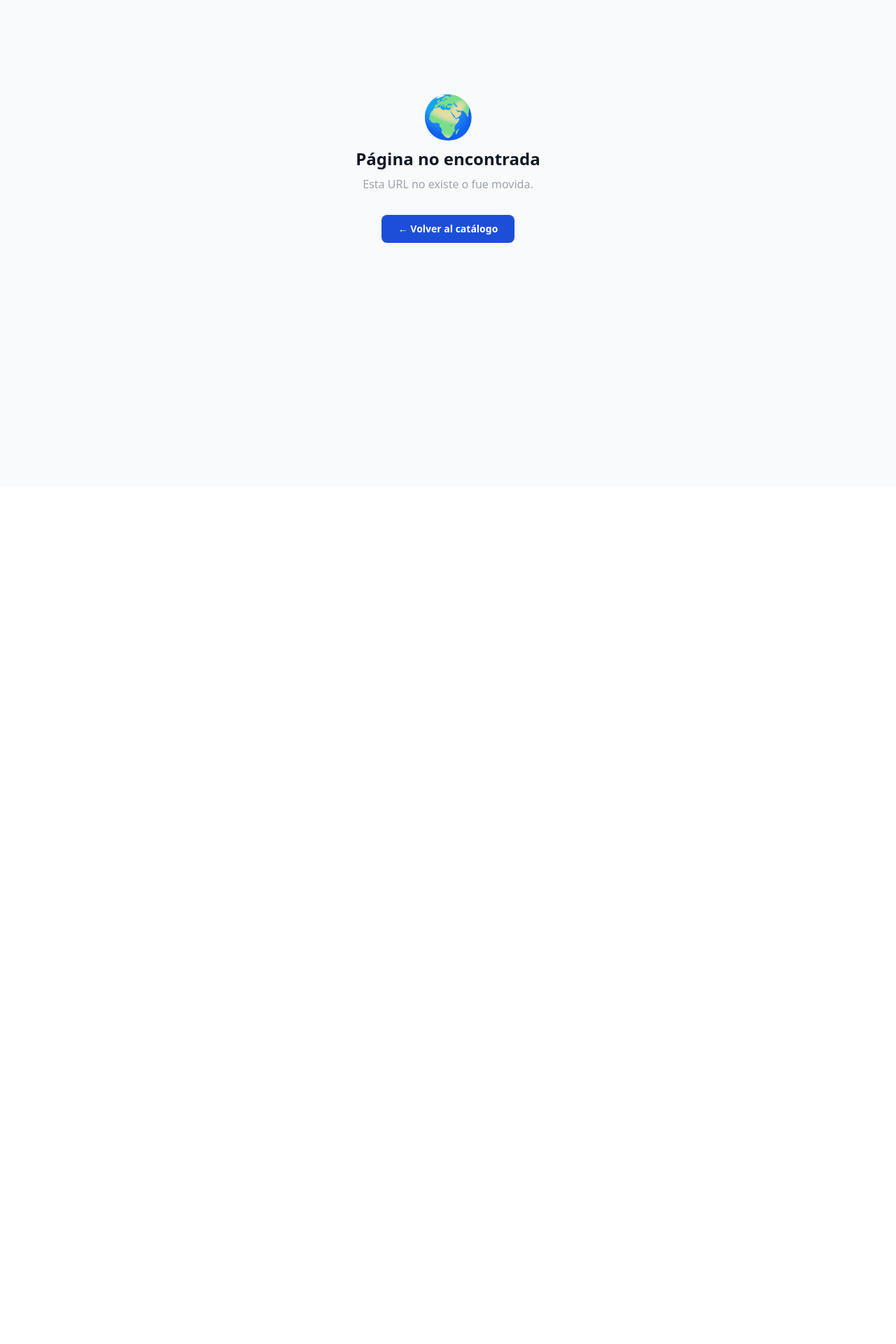
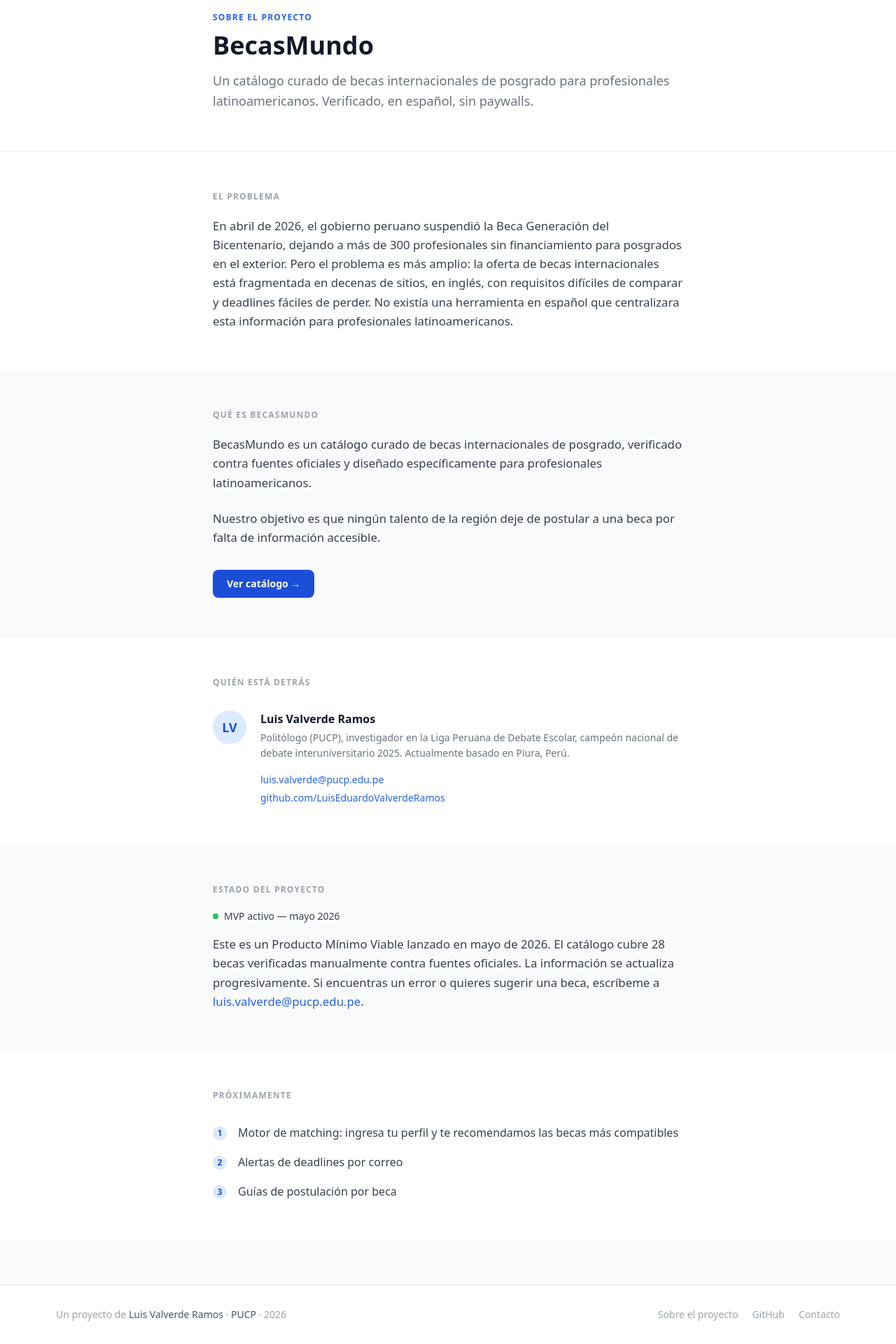
Before and after one commit to LuisEduardoValverdeRamos/latam_web_becas, a React (Vite) app: page /#/sobre in a window 1280 px wide. Shown: the part 104-2024 px from the top of the page at 70% size. Before the commit the page ends 800 px from the top, so only its background shows below. Built offline with nearby package versions, Linux system fonts and the light colour scheme.

Commit message:
feat: página Sobre el proyecto, Footer global, ruta /sobre

```diff
--- a/src/App.jsx
+++ b/src/App.jsx
@@ -1,21 +1,27 @@
 import { HashRouter, Routes, Route } from 'react-router-dom'
 import NavBar from './components/NavBar'
+import Footer from './components/Footer'
 import Home from './pages/Home'
 import Catalog from './pages/Catalog'
 import BecaDetail from './pages/BecaDetail'
+import About from './pages/About'
 import NotFound from './pages/NotFound'
 
 export default function App() {
   return (
     <HashRouter>
-      <div className="min-h-screen bg-gray-50">
+      <div className="min-h-screen bg-gray-50 flex flex-col">
         <NavBar />
+        <div className="flex-1">
           <Routes>
             <Route path="/"          element={<Home />} />
             <Route path="/becas"     element={<Catalog />} />
             <Route path="/becas/:id" element={<BecaDetail />} />
+            <Route path="/sobre"     element={<About />} />
             <Route path="*"          element={<NotFound />} />
           </Routes>
+        </div>
+        <Footer />
       </div>
     </HashRouter>
   )
--- /dev/null
+++ b/src/components/Footer.jsx
@@ -0,0 +1,37 @@
+import { Link } from 'react-router-dom'
+
+export default function Footer() {
+  return (
+    <footer className="border-t border-gray-200 bg-white mt-16">
+      <div className="max-w-6xl mx-auto px-4 py-8 flex flex-col sm:flex-row items-center justify-between gap-3 text-sm text-gray-400">
+        <p>
+          Un proyecto de{' '}
+          <span className="text-gray-600 font-medium">Luis Valverde Ramos</span>
+          {' · '}
+          <span className="text-gray-600">PUCP</span>
+          {' · '}
+          2026
+        </p>
+        <div className="flex gap-5">
+          <Link to="/sobre" className="hover:text-blue-600 transition-colors">
+            Sobre el proyecto
+          </Link>
+          <a
+            href="https://github.com/LuisEduardoValverdeRamos/latam_web_becas"
+            target="_blank"
+            rel="noopener noreferrer"
+            className="hover:text-blue-600 transition-colors"
+          >
+            GitHub
+          </a>
+          <a
+            href="mailto:luis.valverde@pucp.edu.pe"
+            className="hover:text-blue-600 transition-colors"
+          >
+            Contacto
+          </a>
+        </div>
+      </div>
+    </footer>
+  )
+}
--- a/src/components/NavBar.jsx
+++ b/src/components/NavBar.jsx
@@ -18,6 +18,16 @@ export default function NavBar() {
           >
             Catálogo
           </NavLink>
+          <NavLink
+            to="/sobre"
+            className={({ isActive }) =>
+              isActive
+                ? 'text-blue-700 border-b-2 border-blue-700 pb-0.5'
+                : 'text-gray-500 hover:text-blue-700 transition-colors'
+            }
+          >
+            Sobre el proyecto
+          </NavLink>
         </div>
       </div>
     </nav>
--- /dev/null
+++ b/src/pages/About.jsx
@@ -0,0 +1,140 @@
+import { Link } from 'react-router-dom'
+
+const PROXIMAMENTE = [
+  'Motor de matching: ingresa tu perfil y te recomendamos las becas más compatibles',
+  'Alertas de deadlines por correo',
+  'Guías de postulación por beca',
+]
+
+export default function About() {
+  return (
+    <main className="bg-white">
+
+      {/* Hero strip */}
+      <section className="border-b border-gray-100 py-14 px-4">
+        <div className="max-w-2xl mx-auto">
+          <p className="text-xs font-semibold uppercase tracking-widest text-blue-600 mb-3">
+            Sobre el proyecto
+          </p>
+          <h1 className="text-3xl sm:text-4xl font-bold text-gray-900 leading-tight mb-4">
+            BecasMundo
+          </h1>
+          <p className="text-gray-500 text-lg leading-relaxed">
+            Un catálogo curado de becas internacionales de posgrado para profesionales latinoamericanos. Verificado, en español, sin paywalls.
+          </p>
+        </div>
+      </section>
+
+      {/* El problema */}
+      <section className="py-14 px-4 border-b border-gray-100">
+        <div className="max-w-2xl mx-auto">
+          <h2 className="text-xs font-semibold uppercase tracking-widest text-gray-400 mb-5">
+            El problema
+          </h2>
+          <p className="text-gray-700 leading-relaxed text-[1.05rem]">
+            En abril de 2026, el gobierno peruano suspendió la Beca Generación del Bicentenario, dejando a más de 300 profesionales sin financiamiento para posgrados en el exterior. Pero el problema es más amplio: la oferta de becas internacionales está fragmentada en decenas de sitios, en inglés, con requisitos difíciles de comparar y deadlines fáciles de perder. No existía una herramienta en español que centralizara esta información para profesionales latinoamericanos.
+          </p>
+        </div>
+      </section>
+
+      {/* Qué es */}
+      <section className="py-14 px-4 bg-gray-50 border-b border-gray-100">
+        <div className="max-w-2xl mx-auto">
+          <h2 className="text-xs font-semibold uppercase tracking-widest text-gray-400 mb-5">
+            Qué es BecasMundo
+          </h2>
+          <p className="text-gray-700 leading-relaxed text-[1.05rem] mb-6">
+            BecasMundo es un catálogo curado de becas internacionales de posgrado, verificado contra fuentes oficiales y diseñado específicamente para profesionales latinoamericanos.
+          </p>
+          <p className="text-gray-700 leading-relaxed text-[1.05rem]">
+            Nuestro objetivo es que ningún talento de la región deje de postular a una beca por falta de información accesible.
+          </p>
+          <div className="mt-8">
+            <Link
+              to="/becas"
+              className="inline-block bg-blue-700 text-white text-sm font-semibold px-5 py-2.5 rounded-lg hover:bg-blue-800 transition-colors"
+            >
+              Ver catálogo →
+            </Link>
+          </div>
+        </div>
+      </section>
+
+      {/* Quién está detrás */}
+      <section className="py-14 px-4 border-b border-gray-100">
+        <div className="max-w-2xl mx-auto">
+          <h2 className="text-xs font-semibold uppercase tracking-widest text-gray-400 mb-8">
+            Quién está detrás
+          </h2>
+          <div className="flex gap-5 items-start">
+            <div className="w-12 h-12 rounded-full bg-blue-100 flex items-center justify-center text-blue-700 font-bold text-lg flex-shrink-0">
+              LV
+            </div>
+            <div>
+              <p className="font-semibold text-gray-900 text-base">Luis Valverde Ramos</p>
+              <p className="text-gray-500 text-sm mt-1 leading-relaxed">
+                Politólogo (PUCP), investigador en la Liga Peruana de Debate Escolar, campeón nacional de debate interuniversitario 2025. Actualmente basado en Piura, Perú.
+              </p>
+              <div className="flex flex-col gap-1.5 mt-4">
+                <a
+                  href="mailto:luis.valverde@pucp.edu.pe"
+                  className="text-sm text-blue-600 hover:underline"
+                >
+                  luis.valverde@pucp.edu.pe
+                </a>
+                <a
+                  href="https://github.com/LuisEduardoValverdeRamos"
+                  target="_blank"
+                  rel="noopener noreferrer"
+                  className="text-sm text-blue-600 hover:underline"
+                >
+                  github.com/LuisEduardoValverdeRamos
+                </a>
+              </div>
+            </div>
+          </div>
+        </div>
+      </section>
+
+      {/* Estado del proyecto */}
+      <section className="py-14 px-4 bg-gray-50 border-b border-gray-100">
+        <div className="max-w-2xl mx-auto">
+          <h2 className="text-xs font-semibold uppercase tracking-widest text-gray-400 mb-5">
+            Estado del proyecto
+          </h2>
+          <div className="flex items-center gap-2 mb-4">
+            <span className="inline-block w-2 h-2 rounded-full bg-green-500"></span>
+            <span className="text-sm font-medium text-gray-700">MVP activo — mayo 2026</span>
+          </div>
+          <p className="text-gray-700 leading-relaxed text-[1.05rem]">
+            Este es un Producto Mínimo Viable lanzado en mayo de 2026. El catálogo cubre 28 becas verificadas manualmente contra fuentes oficiales. La información se actualiza progresivamente. Si encuentras un error o quieres sugerir una beca, escríbeme a{' '}
+            <a href="mailto:luis.valverde@pucp.edu.pe" className="text-blue-600 hover:underline">
+              luis.valverde@pucp.edu.pe
+            </a>
+            .
+          </p>
+        </div>
+      </section>
+
+      {/* Próximamente */}
+      <section className="py-14 px-4">
+        <div className="max-w-2xl mx-auto">
+          <h2 className="text-xs font-semibold uppercase tracking-widest text-gray-400 mb-8">
+            Próximamente
+          </h2>
+          <ul className="space-y-4">
+            {PROXIMAMENTE.map((item, i) => (
+              <li key={i} className="flex gap-4 items-start">
+                <span className="mt-1 w-5 h-5 rounded-full bg-blue-100 text-blue-700 text-xs font-bold flex items-center justify-center flex-shrink-0">
+                  {i + 1}
+                </span>
+                <span className="text-gray-700 leading-relaxed">{item}</span>
+              </li>
+            ))}
+          </ul>
+        </div>
+      </section>
+
+    </main>
+  )
+}
```
Lines whose indentation alone changed are shown as unchanged.
